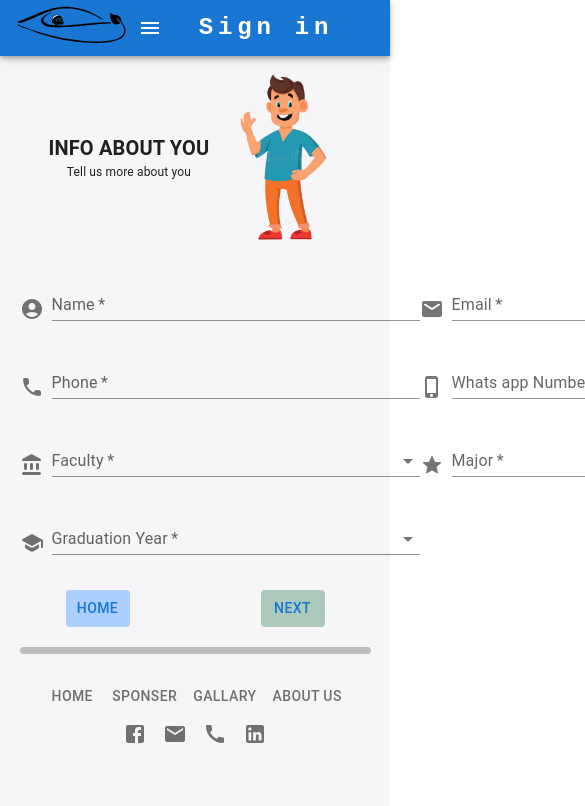
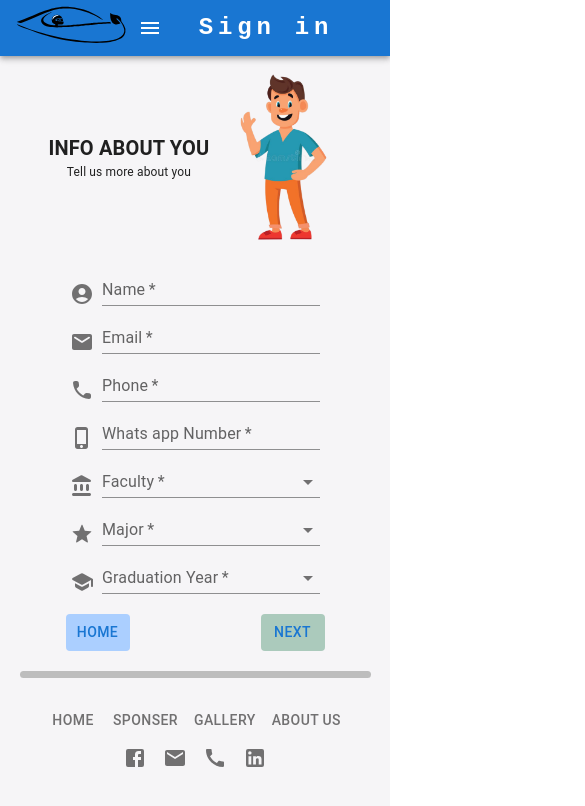
Before and after one commit to nouralmulhem/Shell-Frontend, a React (Create React App) app: page /Recruitment in a window 390 px wide. Shown: the top 806 px of the page, 585 px wide, since content can reach past the window. Built offline with nearby package versions, Linux system fonts and the light colour scheme; what react-swipeable-views-utils would draw is missing.

Commit message:
gallery end point

```diff
--- a/src/Components/Footer/Footer.jsx
+++ b/src/Components/Footer/Footer.jsx
@@ -24,7 +24,7 @@ export default function Footer() {
       <SecContainer>
         <Button><PostLink to="/">HOME</PostLink></Button>
         <Button><PostLink to="/Sponser">Sponser</PostLink></Button>
-        <Button><PostLink to="/Gallery">Gallary</PostLink></Button>
+        <Button><PostLink to="/Gallery">Gallery</PostLink></Button>
         <Button><PostLink to="/About">About Us</PostLink></Button>
       </SecContainer>
       <SecContainer>
--- a/src/Components/Gallery/Gallery.jsx
+++ b/src/Components/Gallery/Gallery.jsx
@@ -4,6 +4,8 @@ import ImageListItemBar from '@mui/material/ImageListItemBar';
 import IconButton from '@mui/material/IconButton';
 import StarBorderIcon from '@mui/icons-material/StarBorder';
 import { Box } from '@mui/material';
+import { useEffect } from 'react';
+import { GetGallery } from './server';
 
 function srcset(image, width, height, rows = 1, cols = 1) {
   return {
@@ -75,6 +77,12 @@ const itemData = [
 ];
 
 export default function Gallery() {
+  const [info] = GetGallery();
+
+  useEffect(() => {
+    console.log(info);
+  }, [info]);
+
   return (
     <Box sx={{
       display: 'flex', justifyContent: 'center', alignItems: 'center', marginTop: '30px', marginBottom: '30px',
--- /dev/null
+++ b/src/Components/Gallery/server.js
@@ -0,0 +1,15 @@
+import { useEffect } from 'react';
+
+import useFetch from '../../hooks/useFetch';
+
+export const GetGallery = () => {
+  const [data, dataError, statusCode] = useFetch('https://cuert-backend-api.herokuapp.com/gallery');
+
+  useEffect(() => {
+    if (statusCode === 401) {
+      window.location.pathname = 'login';
+    }
+  }, [data, dataError, statusCode]);
+
+  return [data];
+};
--- a/src/Components/Recruitment/page1/RecruimentPage1.jsx
+++ b/src/Components/Recruitment/page1/RecruimentPage1.jsx
@@ -18,8 +18,6 @@ export default function Page1(props) {
     whatsApp, name, email, phone, error, info, setName, setEmail, setPhone, setWhatsApp, setFaculty, setMajor, setGraduationYear,
     graduationYear, major, faculty,
   } = props;
-
-  const widthInput = 400;
 
   const checkPhone = (e, data) => {
     const num = e?.target?.value;
@@ -45,7 +43,7 @@ export default function Page1(props) {
   return (
     <Container>
       <FirstRow>
-        <InputConatiner sx={{ width: widthInput }}>
+        <InputConatiner>
           <AccountCircle sx={{ color: 'action.active', mr: 1 }} />
           <TextField
             defaultValue={info?.name}
@@ -58,7 +56,7 @@ export default function Page1(props) {
             error={error && (name?.length <= 0 || name === undefined)}
           />
         </InputConatiner>
-        <InputConatiner sx={{ width: widthInput }}>
+        <InputConatiner>
           <EmailRoundedIcon sx={{ color: 'action.active', mr: 1 }} />
           <TextField
             defaultValue={info?.email}
@@ -73,7 +71,7 @@ export default function Page1(props) {
         </InputConatiner>
       </FirstRow>
       <Row>
-        <InputConatiner sx={{ width: widthInput }}>
+        <InputConatiner>
           <LocalPhoneRoundedIcon sx={{ color: 'action.active', mr: 1 }} />
           <TextField
             defaultValue={info?.phone}
@@ -86,7 +84,7 @@ export default function Page1(props) {
             error={error && (phone?.length <= 0 || phone === undefined)}
           />
         </InputConatiner>
-        <InputConatiner sx={{ width: widthInput }}>
+        <InputConatiner>
           <PhoneIphoneRoundedIcon sx={{ color: 'action.active', mr: 1 }} />
           <TextField
             defaultValue={info?.whatsApp}
@@ -111,7 +109,7 @@ export default function Page1(props) {
             onChange={(e) => setFaculty(e.target.value)}
           />
         </InputConatiner> */}
-        <InputConatiner sx={{ width: widthInput }}>
+        <InputConatiner>
           <AccountBalanceRoundedIcon sx={{ color: 'action.active', mr: 1 }} />
           <FormControl variant="standard" fullWidth>
             <InputLabel required id="demo-simple-select-standard-label">Faculty</InputLabel>
@@ -140,7 +138,7 @@ export default function Page1(props) {
             </Select>
           </FormControl>
         </InputConatiner>
-        <InputConatiner sx={{ width: widthInput }}>
+        <InputConatiner>
           <GradeRoundedIcon sx={{ color: 'action.active', mr: 1 }} />
           {/* <TextField
             defaultValue={info?.major}
@@ -174,7 +172,7 @@ export default function Page1(props) {
         </InputConatiner>
       </Row>
       <Row>
-        <InputConatiner sx={{ width: widthInput }}>
+        <InputConatiner>
           <SchoolRoundedIcon sx={{ color: 'action.active', mr: 1 }} />
           <FormControl variant="standard" fullWidth>
             <InputLabel required id="demo-simple-select-standard-label1">Graduation Year</InputLabel>
--- a/src/Components/Recruitment/page1/style.js
+++ b/src/Components/Recruitment/page1/style.js
@@ -1,31 +1,51 @@
 import { Box } from '@mui/material';
 import { styled } from '@mui/material/styles';
 
-export const Row = styled(Box)(() => ({
+export const Row = styled(Box)(({ theme }) => ({
   display: 'flex',
   justifyContent: 'space-evenly',
   minWidth: 'fit-content',
   marginTop: 15,
   marginBottom: 15,
+  [theme.breakpoints.between('0', '900')]: {
+    marginTop: 0,
+    marginBottom: 0,
+    flexDirection: 'column',
+
+  },
 }));
-export const FirstRow = styled(Box)(() => ({
+export const FirstRow = styled(Box)(({ theme }) => ({
   display: 'flex',
   justifyContent: 'space-evenly',
   minWidth: 'fit-content',
   marginTop: 15,
   marginBottom: 15,
+  [theme.breakpoints.between('0', '900')]: {
+    marginTop: 0,
+    marginBottom: 0,
+    flexDirection: 'column',
+
+  },
 }));
 
-export const Container = styled(Box)(() => ({
+export const Container = styled(Box)(({ theme }) => ({
   display: 'flex',
   flexDirection: 'column',
   justifyContent: 'center',
   marginLeft: '5%',
   marginRight: '5%',
   '& > :not(style)': { m: 8 },
+  [theme.breakpoints.between('0', '900')]: {
+    alignItems: 'center',
+
+  },
 }));
-export const InputConatiner = styled(Box)(() => ({
+export const InputConatiner = styled(Box)(({ theme }) => ({
   display: 'flex',
   alignItems: 'flex-end',
   m: 4,
+  width: 400,
+  [theme.breakpoints.between('0', '400')]: {
+    width: 250,
+  },
 }));
--- a/src/Components/Recruitment/server.js
+++ b/src/Components/Recruitment/server.js
@@ -1,4 +1,5 @@
 import axios from 'axios';
+import Swal from 'sweetalert2';
 
 export const Register = (info) => {
   axios
@@ -26,11 +27,23 @@ export const Register = (info) => {
       student_activity_name_role: info?.q14,
       hours_given: info?.q13,
     })
-    .then((res) => {
-      console.log(res);
-      console.log('fffffffffff');
-    })
-    .catch((error) => {
+    .then((response) => {
+      console.log(response);
+      Swal.fire({
+        position: 'center',
+        icon: 'success',
+        title: 'We will contact you ',
+        showConfirmButton: false,
+        timer: 3000,
+      });
+      if (response.status === 401) {
+        window.location.pathname = 'login';
+      }
+      setTimeout(() => {
+        document.location.href = './';
+      }, 3000);
+    }).catch((error) => {
       console.log(error);
+      alert(`${error?.response?.data}\n`);
     });
 };
```
